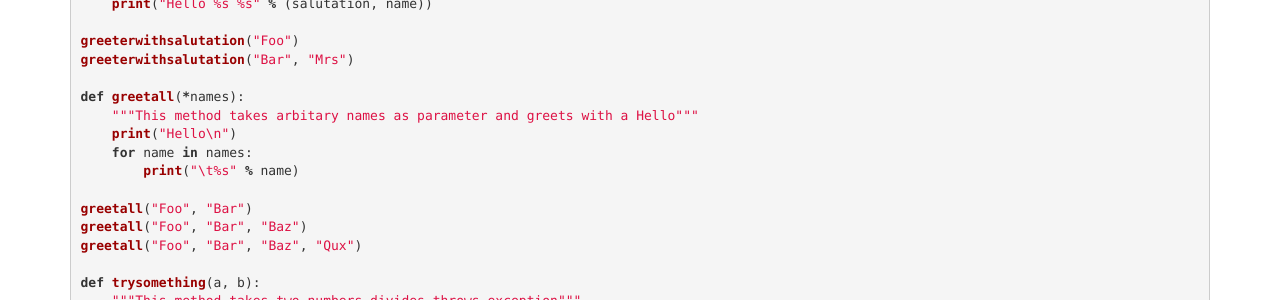
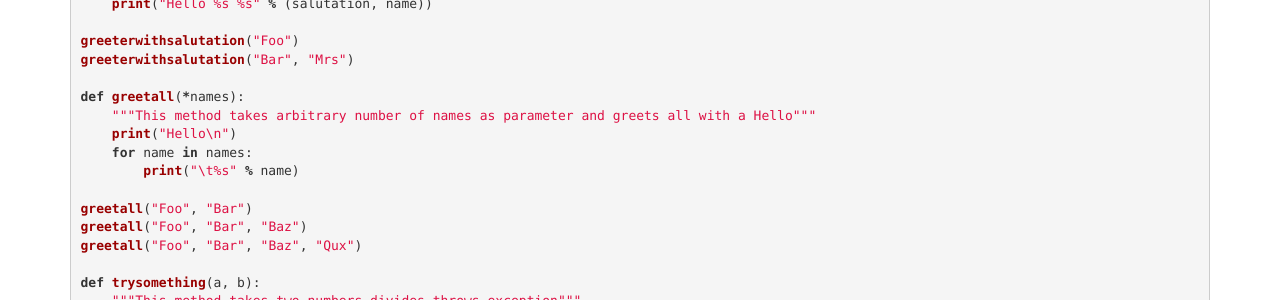
Before and after one commit to srirangamv/srirangamv.github.io, a Jekyll site: the page built from _posts/2017-12-08-learn_python_in_a_jiffy.md, in a window 1280 px wide and 900 px high, scrolled down 2534 px. Shown: the part 152-452 px from the top of the window. Built offline with Jekyll 4.4.1, drawn with Linux system fonts in a browser that asks for light colours; nearby versions of some CDN libraries.

Commit message:
corrected spelling.

```diff
--- a/_posts/2017-12-08-learn_python_in_a_jiffy.md
+++ b/_posts/2017-12-08-learn_python_in_a_jiffy.md
@@ -142,7 +142,7 @@
 greeterwithsalutation("Bar", "Mrs")
 
 def greetall(*names):
-    """This method takes arbitary names as parameter and greets with a Hello"""
+    """This method takes arbitrary number of names as parameter and greets all with a Hello"""
     print("Hello\n")
     for name in names:
         print("\t%s" % name)
```
